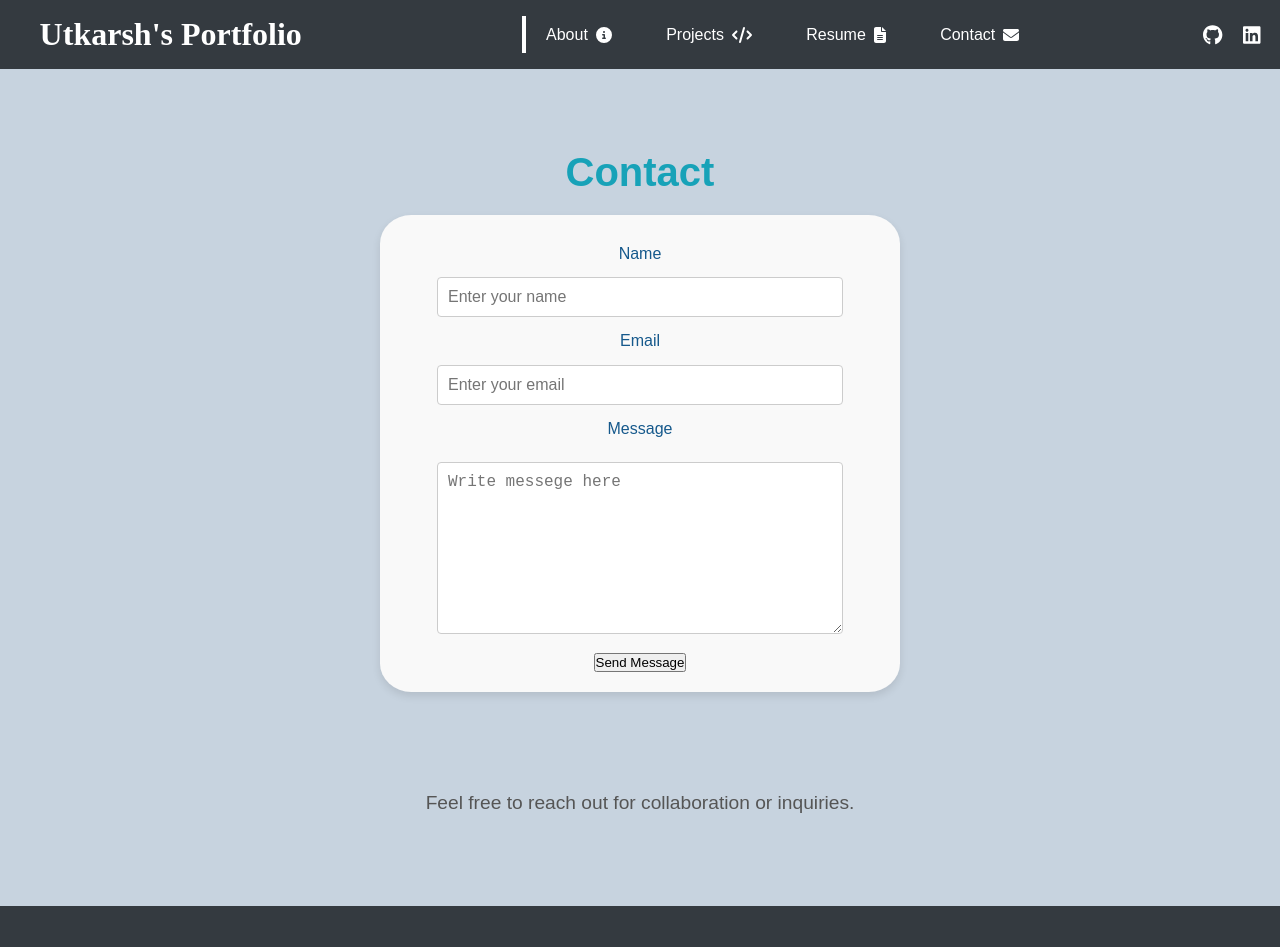
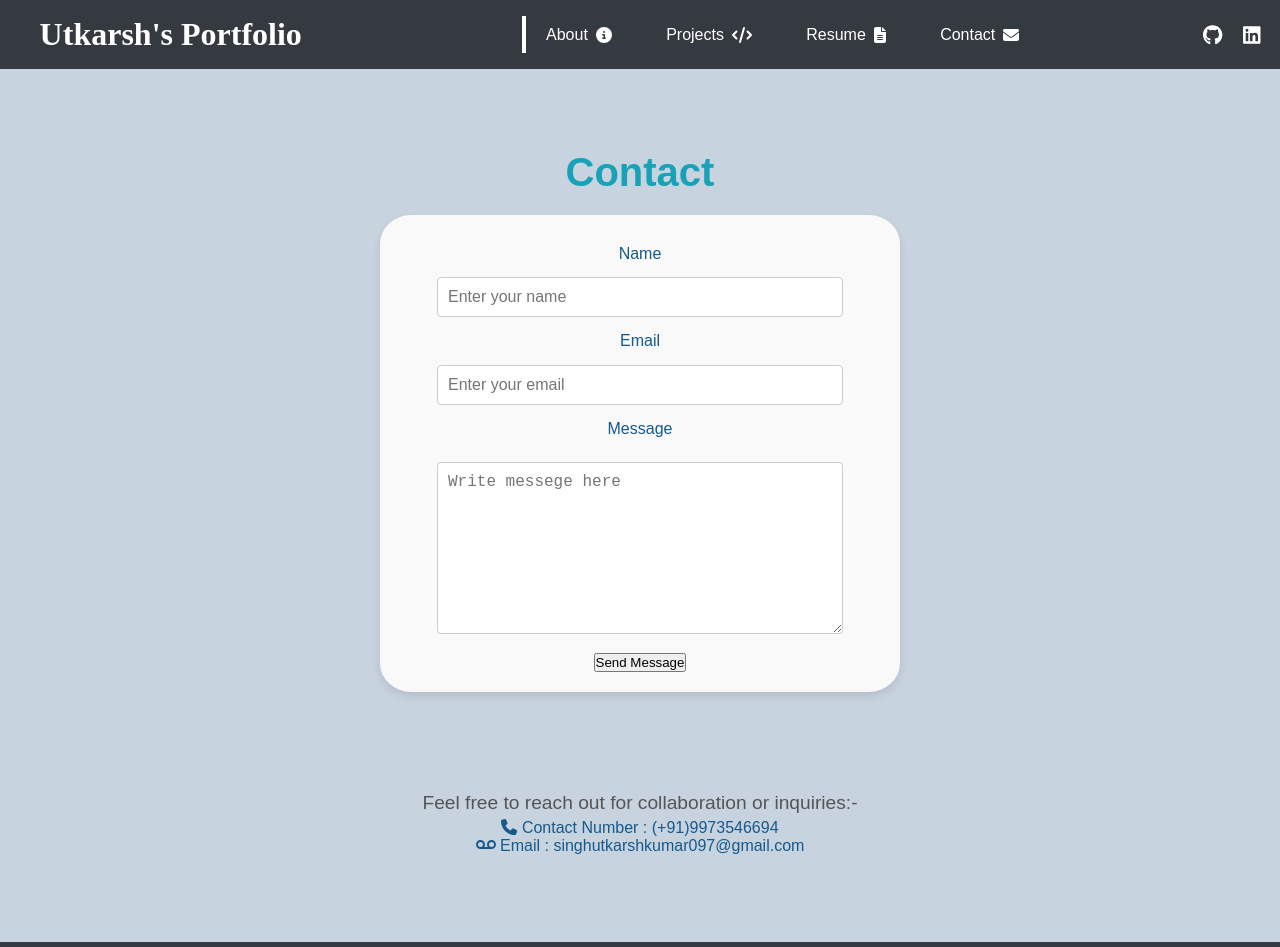
Before and after one commit to utkarshsingh004/Portfolio, a React (Vite) app: page /contact in a window 1280 px wide. Shown: the top 947 px of the page. Built offline with nearby package versions, Linux system fonts and the light colour scheme.

Commit message:
Update Contact.jsx

```diff
--- a/src/components/Contact.jsx
+++ b/src/components/Contact.jsx
@@ -2,11 +2,10 @@
 import React from 'react';
 import { FontAwesomeIcon }
 	from '@fortawesome/react-fontawesome';
-import { faEnvelope, faPhone }
+import { faVoicemail, faPhone }
 	from '@fortawesome/free-solid-svg-icons';
 import { faLinkedin, faGithub }
 	from '@fortawesome/free-brands-svg-icons';
-// import Breadcrumbs from './Breadcrumbs';
 import '../App.css';
 import ContactPage from './ContactPage';
 
@@ -24,9 +23,12 @@ const Contact = () => {
 		   <ContactPage/>
 			<p className="section-description">
 				Feel free to reach out for
-				collaboration or inquiries.
+				collaboration or inquiries:-
 			</p>
-
+			<div className="personal-detail">
+			<p><FontAwesomeIcon icon={faPhone} /> Contact Number : (+91)9973546694</p>
+			<p><FontAwesomeIcon icon={faVoicemail} /> Email : singhutkarshkumar097@gmail.com</p>
+			</div>
 		</section>
 	);
 };
```
